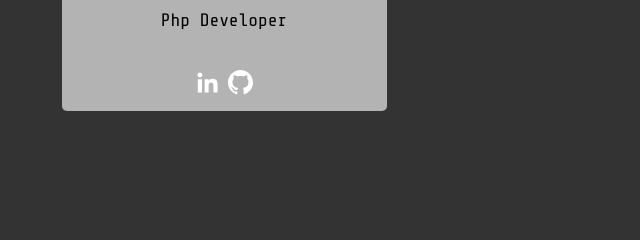
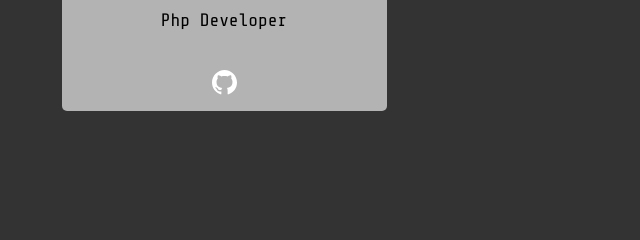
Before and after one commit to w01ki3/w01ki3.github.io, a plain HTML site: page index.html in a window 1280 px wide. Shown: the part 407-647 px from the top of the page, 416-1056 px from the left. Drawn offline with nearby package versions, Linux system fonts and the light colour scheme.

Commit message:
for a deactivated linkedin account

```diff
--- a/index.html
+++ b/index.html
@@ -33,16 +33,6 @@
             <h2>Php Developer</h2>
         </section>
         <section class="links">
-
-            <a href="https://tr.linkedin.com/in/volkan-karaoglu" aria-label="Volkan Karaoğlu - Linkedin">
-                <svg xmlns="http://www.w3.org/2000/svg" viewBox="0 0 512 512">
-                    <path d="M150.65,100.682c0,27.992-22.508,50.683-50.273,50.683c-27.765,0-50.273-22.691-50.273-50.683
-                    C50.104,72.691,72.612,50,100.377,50C128.143,50,150.65,72.691,150.65,100.682z M143.294,187.333H58.277V462h85.017V187.333z
-                    M279.195,187.333h-81.541V462h81.541c0,0,0-101.877,0-144.181c0-38.624,17.779-61.615,51.807-61.615
-                    c31.268,0,46.289,22.071,46.289,61.615c0,39.545,0,144.181,0,144.181h84.605c0,0,0-100.344,0-173.915
-                    s-41.689-109.131-99.934-109.131s-82.768,45.369-82.768,45.369V187.333"/>
-                </svg>
-            </a>
             <a href="https://github.com/w01ki3" aria-label="Volkan Karaoğlu - Github">
                 <svg xmlns="http://www.w3.org/2000/svg" viewBox="0 0 24 24">
                     <path d="M12 0c-6.626 0-12 5.373-12 12 0 5.302 3.438 9.8 8.207 11.387.599.111.793-.261.793-.577v-2.234c-3.338.726-4.033-1.416-4.033-1.416-.546-1.387-1.333-1.756-1.333-1.756-1.089-.745.083-.729.083-.729 1.205.084 1.839 1.237 1.839 1.237 1.07 1.834 2.807 1.304 3.492.997.107-.775.418-1.305.762-1.604-2.665-.305-5.467-1.334-5.467-5.931 0-1.311.469-2.381 1.236-3.221-.124-.303-.535-1.524.117-3.176 0 0 1.008-.322 3.301 1.23.957-.266 1.983-.399 3.003-.404 1.02.005 2.047.138 3.006.404 2.291-1.552 3.297-1.23 3.297-1.23.653 1.653.242 2.874.118 3.176.77.84 1.235 1.911 1.235 3.221 0 4.609-2.807 5.624-5.479 5.921.43.372.823 1.102.823 2.222v3.293c0 .319.192.694.801.576 4.765-1.589 8.199-6.086 8.199-11.386 0-6.627-5.373-12-12-12z"/></svg>
```
